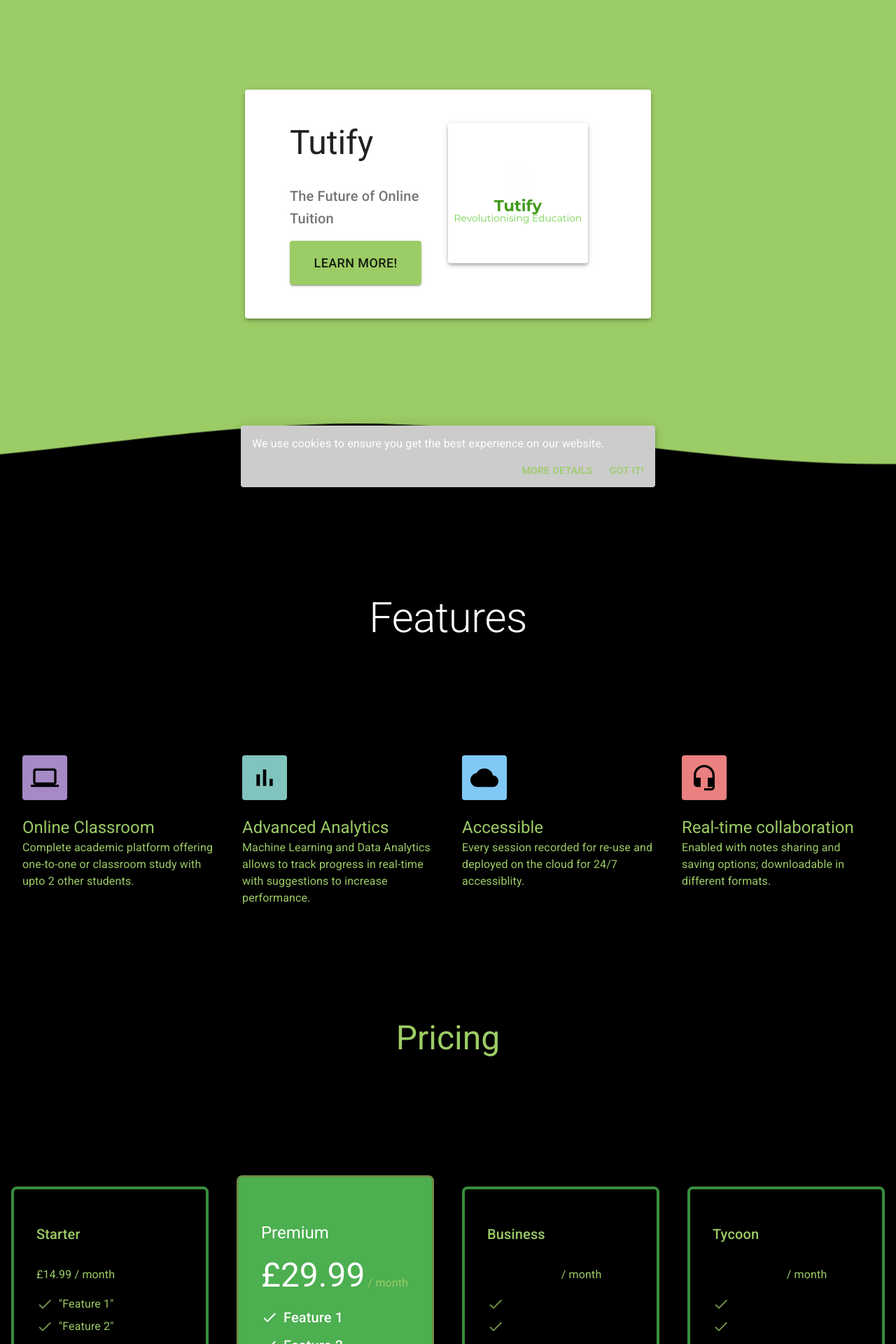
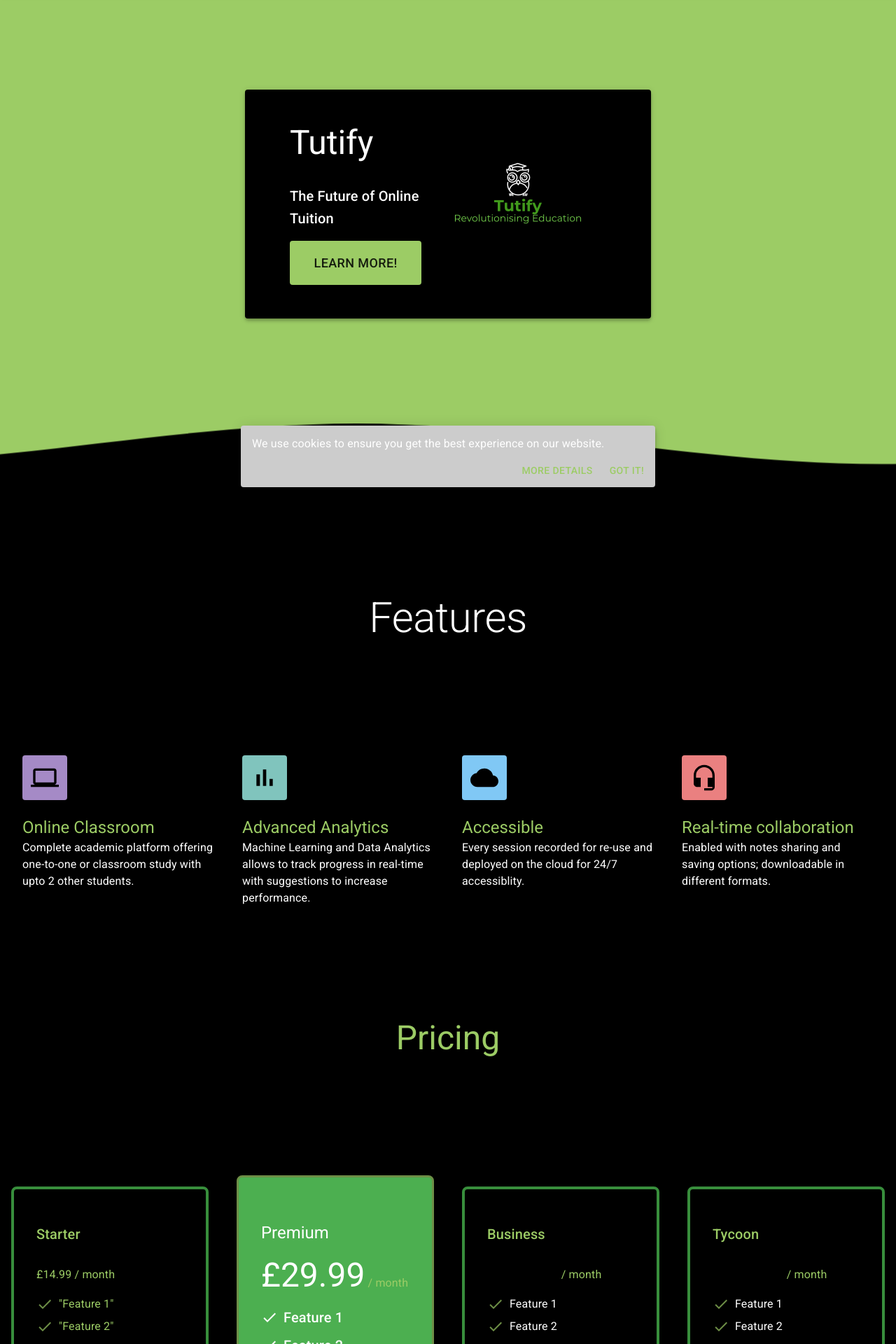
Before and after one commit to mughees-asif/tutify-education, a React (Create React App) app: page / in a window 1280 px wide. Shown: the part 80-2000 px from the top of the page at 70% size. Built offline with nearby package versions, Linux system fonts and the light colour scheme; a web font is replaced by a local one.

Commit message:
pricing section

```diff
--- a/src/logged_out/components/home/FeatureCard.js
+++ b/src/logged_out/components/home/FeatureCard.js
@@ -46,7 +46,7 @@
         style={{
           color: "#000000",
           backgroundColor: shadeColor(color, 0.5),
-          fill: "green",
+          fill: "color",
           align: "center"
         }}
       >
@@ -55,7 +55,7 @@
       <Typography variant="h5" color="primary">
         {headline}
       </Typography>
-      <Typography variant="body1" color="primary">
+      <Typography variant="body1" style={{color: "white"}}>
         {text}
       </Typography>
     </Fragment>
--- a/src/logged_out/components/home/HeadSection.js
+++ b/src/logged_out/components/home/HeadSection.js
@@ -109,9 +109,10 @@
               className={classes.card}
               data-aos-delay="200"
               data-aos="zoom-in"
+              style={{backgroundColor: "black"}}
             >
               <div className={classNames(classes.containerFix, "container")}>
-                <Box justifyContent="space-between" className="row">
+                <Box justifyContent="space-between" className="row" style={{color: "black"}}>
                   <Grid item xs={12} md={5}>
                     <Box
                       display="flex"
@@ -122,6 +123,7 @@
                       <Box mb={4}>
                         <Typography
                           variant={isWidthUp("lg", width) ? "h3" : "h4"}
+                          style={{color: "white"}}
                         >
                           Tutify
                         </Typography>
@@ -130,7 +132,7 @@
                         <Box mb={2}>
                           <Typography
                             variant={isWidthUp("lg", width) ? "h6" : "body1"}
-                            color="textSecondary"
+                            style={{color: "white"}}
                           >
                             The Future of Online Tuition
                           </Typography>
--- a/src/logged_out/components/home/PriceCard.js
+++ b/src/logged_out/components/home/PriceCard.js
@@ -62,7 +62,7 @@
           <Box ml={1}>
             <Typography
               className={highlighted ? "text-white" : null}
-              variant={highlighted ? "h6" : "body1"}
+              variant={highlighted ? "h6" : "body1"} style={{color: "white"}}
             >
               {feature}
             </Typography>
--- a/src/theme.js
+++ b/src/theme.js
@@ -9,6 +9,7 @@
 const warningLight = "rgba(253, 200, 69, .3)";
 const warningMain = "rgba(253, 200, 69, .5)";
 const warningDark = "rgba(253, 200, 69, .7)";
+
 
 // border
 const borderWidth = 0.5;
```
